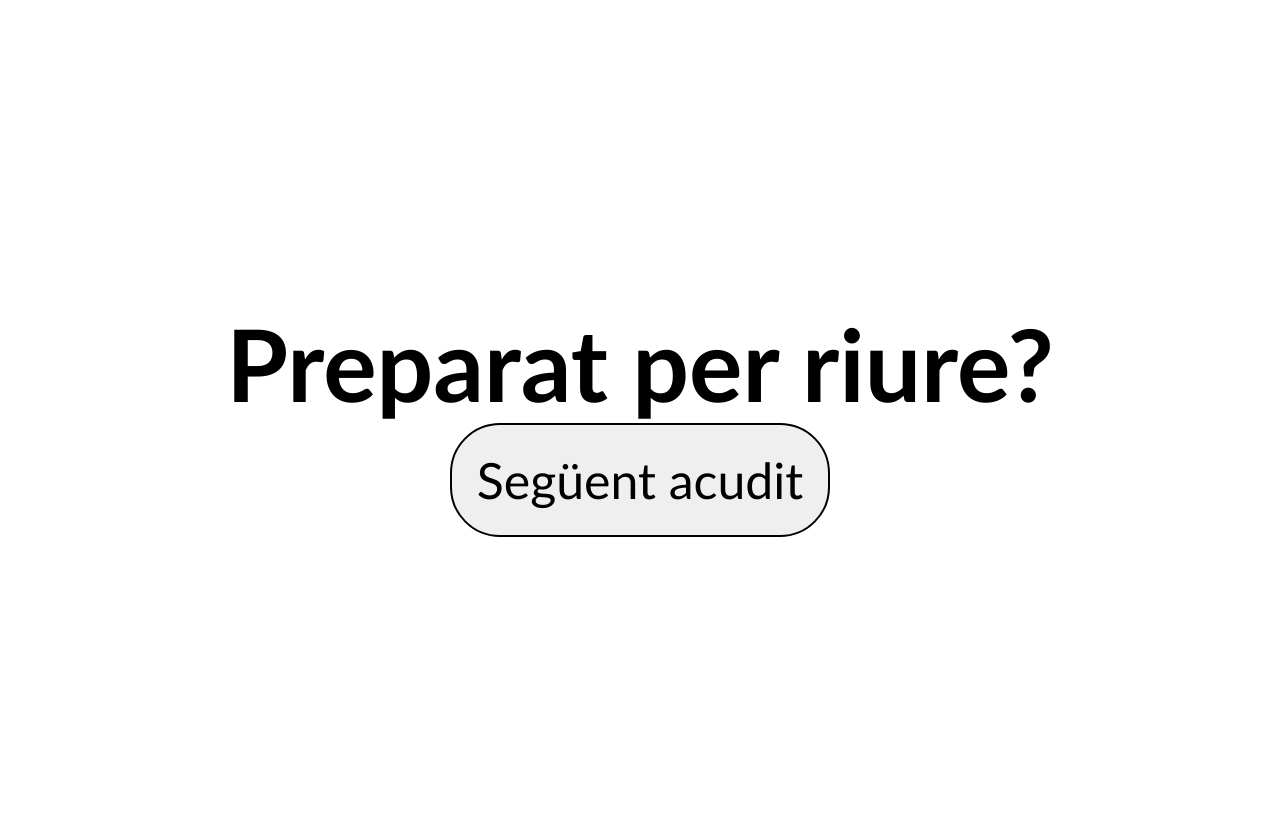
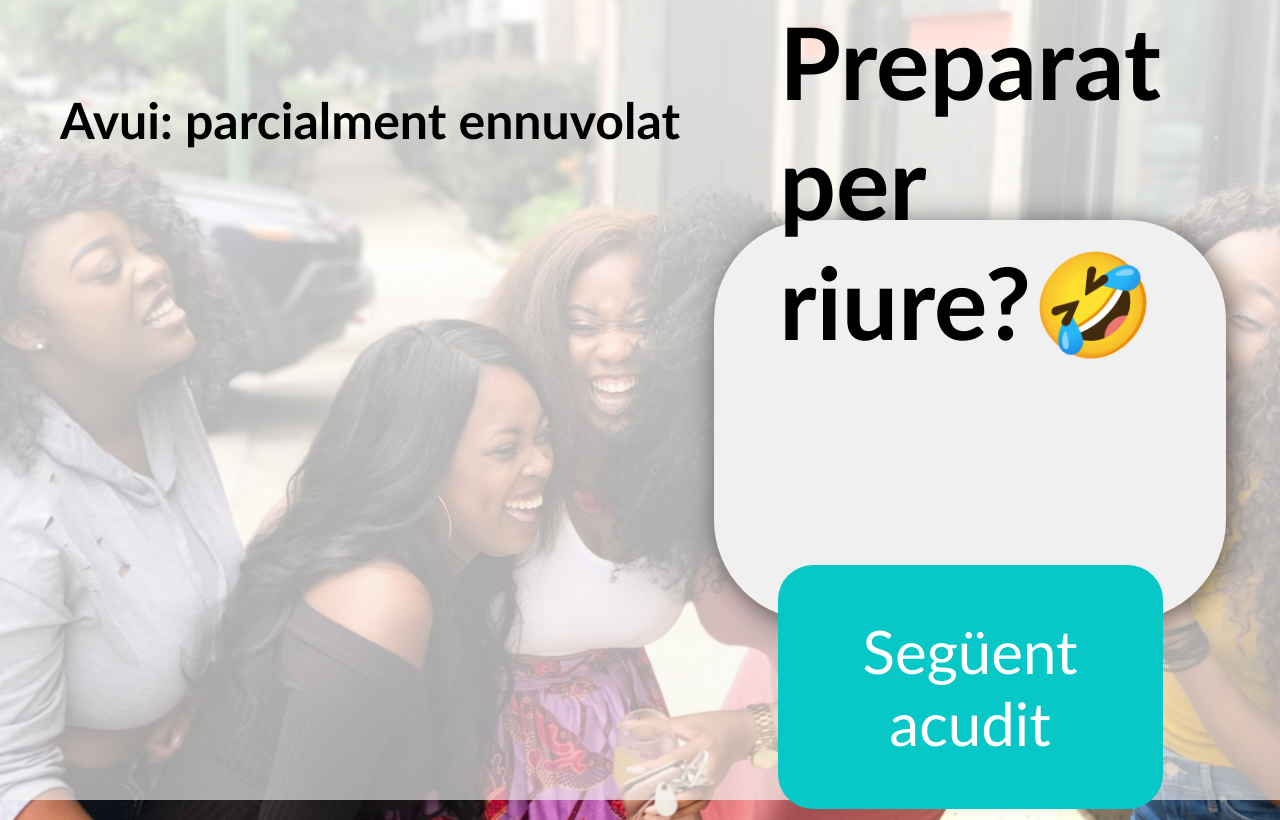
Before and after one commit to dileine/React-Sprint-5, a website: page index.html in a window 1280 px wide. Drawn offline with Linux system fonts and the light colour scheme.

Commit message:
EX2:basic layout

```diff
--- a/css/styles.css
+++ b/css/styles.css
@@ -11,13 +11,28 @@ html {
   font-size: 62.5%;
 }
 
-.content {
+body {
   display: flex;
   align-content: center;
   justify-content: center;
   padding: 20px;
   width: 100vw;
   height: 100vh;
+  background: linear-gradient(180deg, #ffffffc8, 50%, rgba(247, 245, 244, 0.65)),
+    url(../assets/pexels-nappy-936048.jpg);
+  background-position: center;
+  background-repeat: no-repeat;
+  background-size: cover;
+}
+
+#weather-icon {
+  display: inline-block;
+  white-space: nowrap;
+  line-height: 20rem;
+  align-self: start;
+  margin-left: 4rem;
+  font-size: 5rem;
+  font-weight: bold;
 }
 
 main {
@@ -29,18 +44,37 @@ main {
   height: 100vh;
 }
 
+section {
+  width: 40vw;
+  height: 50vh;
+  border: 0.5rem;
+  background-color: rgba(240, 240, 240, 1);
+  box-shadow: 0.5rem 0.5rem 3rem #0000009a;
+  border-radius: 10rem;
+  padding: 5rem 8rem 8rem;
+  display: flex;
+  flex-direction: column;
+  justify-content: center;
+  align-items: center;
+}
+
 h1 {
   font-size: 10rem;
+  margin-bottom: 10rem;
+  font-weight: bold;
 }
 
 p {
-  font-size: 5rem;
+  font-size: 6rem;
+  padding-bottom: 10rem;
 }
 
 .button-joke {
-  padding: 25px;
-  font-size: 5rem;
+  padding: 5rem 8.5rem;
+  font-size: 6rem;
+  color: white;
   text-align: center;
-  border: 2px solid;
-  border-radius: 50px;
+  border: none;
+  background-color: #07c7c7;
+  border-radius: 3.5rem;
 }
--- a/index.html
+++ b/index.html
@@ -9,11 +9,14 @@
     <!--Styles-->
     <link rel="stylesheet" href="./css/styles.css" />
   </head>
-  <body class="content">
+  <body>
+    <div id="weather-icon">Avui: parcialment ennuvolat</div>
     <main>
-      <h1>Preparat per riure?</h1>
-      <p id="joke"></p>
-      <button class="button-joke">Següent acudit</button>
+      <section>
+        <h1>Preparat per riure?<span>&#x1F923;</span></h1>
+        <p id="joke-text"></p>
+        <button class="button-joke">Següent acudit</button>
+      </section>
     </main>
     <script src="./js/main.js"></script>
   </body>
--- a/js/main.js
+++ b/js/main.js
@@ -10,6 +10,7 @@ var __awaiter = (this && this.__awaiter) || function (thisArg, _arguments, P, ge
 };
 let joke;
 const button = document.querySelector('.button-joke');
+const jokeText = document.getElementById('joke-text');
 const getJoke = () => __awaiter(void 0, void 0, void 0, function* () {
     try {
         const response = yield fetch('https://icanhazdadjoke.com/', { headers: {
@@ -24,7 +25,8 @@ const getJoke = () => __awaiter(void 0, void 0, void 0, function* () {
     }
     ;
 });
-button === null || button === void 0 ? void 0 : button.addEventListener('click', () => __awaiter(void 0, void 0, void 0, function* () {
+button.addEventListener('click', () => __awaiter(void 0, void 0, void 0, function* () {
     const joke = yield getJoke();
     console.log(joke);
+    jokeText.textContent = joke;
 }));
--- a/ts/main.ts
+++ b/ts/main.ts
@@ -1,5 +1,6 @@
 let joke: string;
-const button = document.querySelector('.button-joke');
+const button = document.querySelector('.button-joke')!;
+const jokeText = document.getElementById('joke-text')!;
 
 const getJoke = async () =>
 {
@@ -16,7 +17,8 @@ const getJoke = async () =>
 
 };
 
-button?.addEventListener('click', async()=>{
+button.addEventListener('click', async()=>{
     const joke = await getJoke();
     console.log(joke);
+    jokeText.textContent = joke;
 });
```
Also changed, not shown: assets/pexels-nappy-936048.jpg (added), 1 other file.
